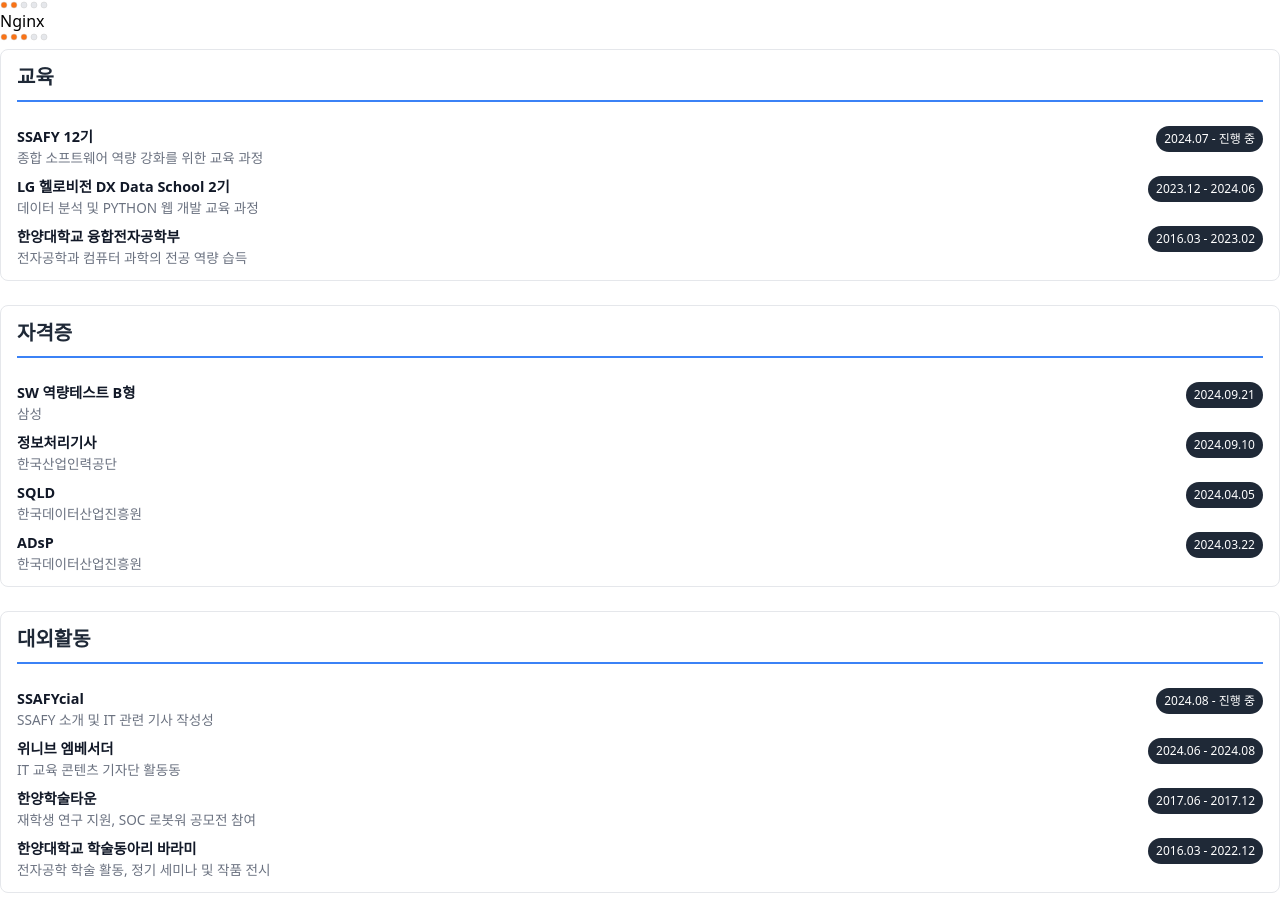
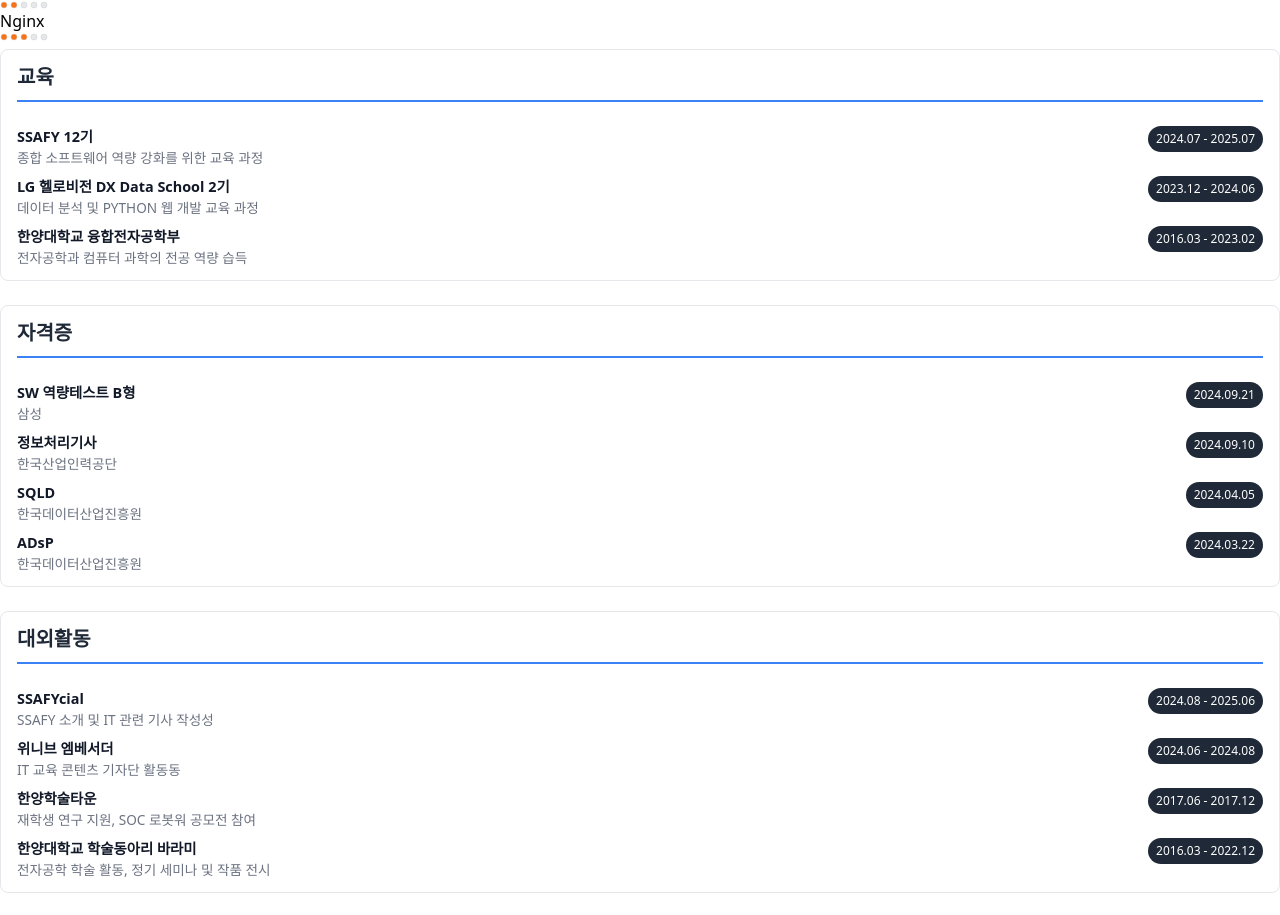
Before and after one commit to JangBogwang/My-Portfolio, a Vue app in the folder My-Portfolio/: page / in a window 1280 px wide. Shown: the part 2220-3135 px from the top of the page. Built offline with nearby package versions, Linux system fonts and the light colour scheme.

Commit message:
docs: 이력 정보 수정

```diff
--- a/My-Portfolio/src/components/educationComponent.vue
+++ b/My-Portfolio/src/components/educationComponent.vue
@@ -20,7 +20,7 @@ const educationList = [
     id: 1,
     title: 'SSAFY 12기',
     description: '종합 소프트웨어 역량 강화를 위한 교육 과정',
-    date: '2024.07 - 진행 중',
+    date: '2024.07 - 2025.07',
   },
   {
     id: 2,
--- a/My-Portfolio/src/components/experienceComponent.vue
+++ b/My-Portfolio/src/components/experienceComponent.vue
@@ -16,7 +16,7 @@ const activities = [
     id: 1,
     title: 'SSAFYcial',
     description: 'SSAFY 소개 및 IT 관련 기사 작성성',
-    date: '2024.08 - 진행 중',
+    date: '2024.08 - 2025.06',
   },
   {
     id: 2,
```
